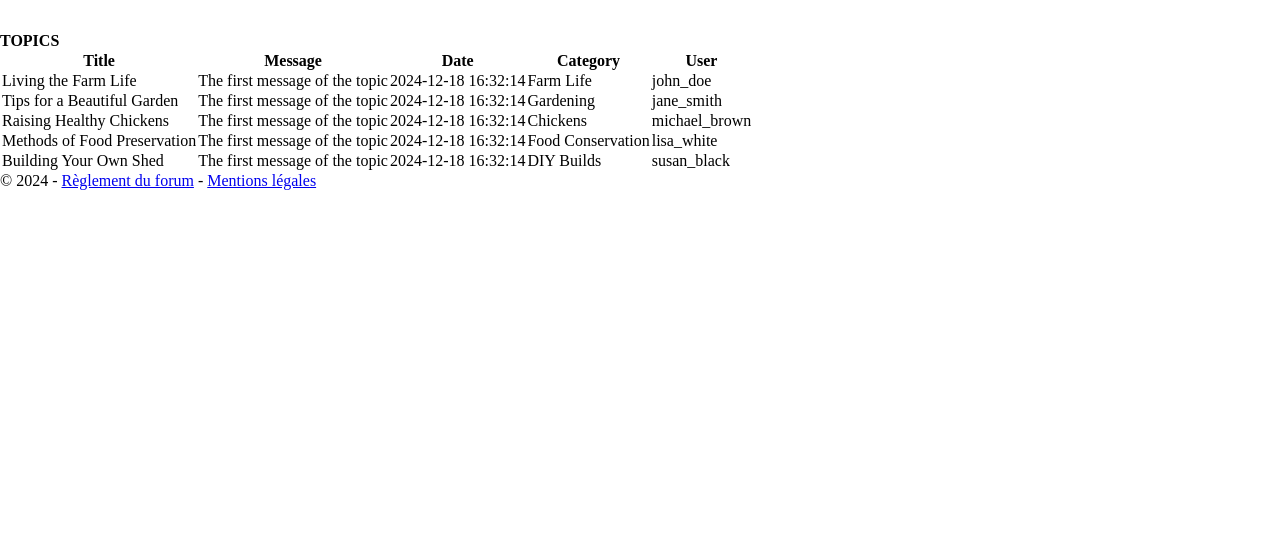
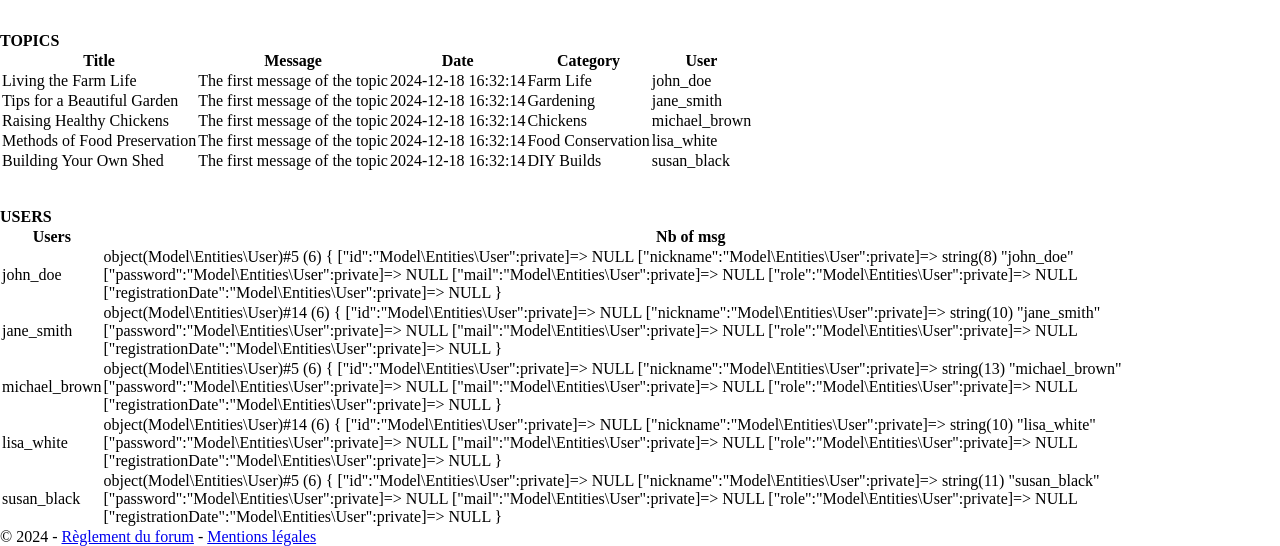
Before and after one commit to EGeldreich/FORUM, a PHP site: page / in a window 1280 px wide. Shown: the part 275-821 px from the top of the page. Before the commit the page ends 465 px from the top, so only its background shows below. Run offline with PHP 8.4, Linux system fonts and the light colour scheme; data comes from the database, SQL or seed files in the repository; some libraries are stand-ins or nearby versions.

Commit message:
findTopUsers : in UserManager, HomeController et home.php (display not working yet)

```diff
--- a/controller/HomeController.php
+++ b/controller/HomeController.php
@@ -14,16 +14,22 @@ class HomeController extends AbstractController implements ControllerInterface {
         // create new manager instances
         $categoryManager = new CategoryManager();
         $topicManager = new TopicManager();
+        $userManager = new UserManager();
 
         // Get the list of all categories, sorted by name
         $categories = $categoryManager->findAll(["name", "ASC"]);
+        // Get the list of topics, sorted by creation date
         $topics = $topicManager->findAll(["creationDate", "DESC"]);
+        // Get the list of top 5 Users
+        $users = $userManager->findTopUsers(["number", "DESC"]);
+
         return [
             "view" => VIEW_DIR."home.php",
             "meta_description" => "Page d'accueil du forum",
             "data" => [
                 "categories" => $categories,
-                "topics" => $topics
+                "topics" => $topics,
+                "users" => $users
             ]
         ];
     }
--- a/model/managers/UserManager.php
+++ b/model/managers/UserManager.php
@@ -14,7 +14,20 @@ class UserManager extends Manager{
         parent::connect();
     }
 
+    // Find the top Users, and their number of posts
     public function findTopUsers() {
-        $sql = "SELECT ";
+        $sql = "SELECT
+            t.nickname,
+            COUNT(DISTINCT topic.id_topic) + COUNT(DISTINCT post.id_post) AS number
+        FROM ".$this->tableName." t
+        LEFT JOIN topic ON t.id_user = topic.user_id
+        LEFT JOIN post ON t.id_user = post.user_id
+        GROUP BY t.id_user
+        LIMIT 5;";
+
+        return  $this->getMultipleResults(
+            DAO::select($sql),
+            $this->className
+        );
     }
 }
--- a/view/home.php
+++ b/view/home.php
@@ -1,6 +1,7 @@
 <?php
     $categories = $result["data"]['categories'];
     $topics = $result["data"]['topics'];
+    $users = $result["data"]['users'];
 ?>
 <h1>BIENVENUE SUR LE FORUM</h1>
 
@@ -45,3 +46,24 @@
         <?php } ?>
     </tbody>
 </table>
+
+<br>
+<br>
+
+<h4>USERS</h4>
+<table>
+    <thead>
+        <tr>
+            <th>Users</th>
+            <th>Nb of msg</th>
+        </tr>
+    </thead>
+    <tbody>
+        <?php foreach($users as $user){ ?>
+            <tr>
+                <td><?= $user->getNickname()?></td>
+                <td><?php var_dump($user)?></td>
+            </tr>
+        <?php } ?>
+    </tbody>
+</table>
```
Lines whose indentation alone changed are shown as unchanged.
